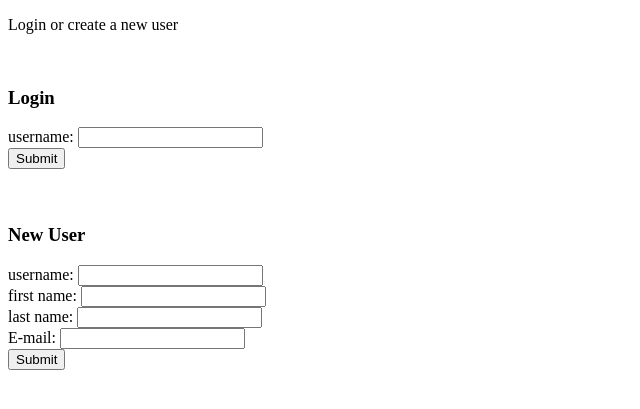
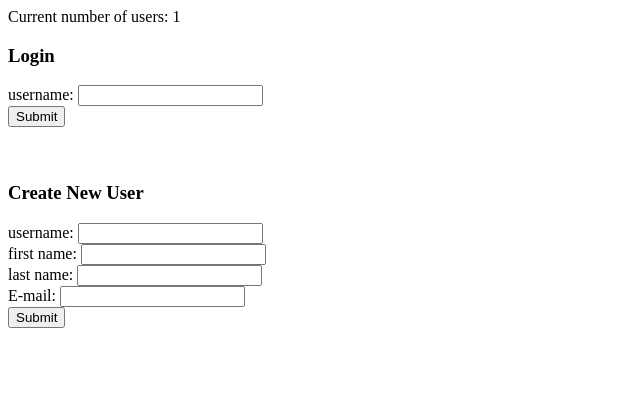
Before and after one commit to t4ls/todoapp, a PHP site: page /newtask/login.php in a window 1280 px wide. Shown: the top 409 px of the page, without its empty margins (0-640 px from the left). Run offline with PHP 8.4, Linux system fonts and the light colour scheme; tables that the repository leaves empty hold one stand-in row (values such as "Sample post").

Commit message:
login page now checks if users exist and will not allow new users with the same username

```diff
--- a/html/newtask/login.php
+++ b/html/newtask/login.php
@@ -1,33 +1,104 @@
 <!DOCTYPE html>
+
+<?php
+
+	$servername = "localhost";
+	$username = "root";
+	$password = "monkey";
+	$dbname = "t4ls_todo";
+	$conn = new mysqli($servername, $username, $password, $dbname);
+	$arr = array();
+	$ii = 0;
+	$srows = mysqli_query($conn,"SELECT username FROM users");
+	if ($srows->num_rows > 0) {
+	        while($row = $srows->fetch_assoc()) {
+	        $arr[$ii] = $row["username"];
+	        $ii++;
+	    	}
+	}
+	else {
+	        echo "0 results, no users exist\n";
+	}
+echo "Current number of users: ".count($arr);
+$conn->close();
+?>
+
+
+
+
+
+
+
 <html>
 <head>
-<p> Login or create a new user </p>
 <br>
-
-
 <script>
-function validateForm() {
-    var x = document.forms["myForm"]["username"].value;
+function validateLogin() {
+    var x = document.forms["login"]["username"].value;
     if (x == "" || x==null) {
         alert("A username is required");
         return false;
     }
+	var users = <?php echo json_encode($arr); ?>;
+	for (jj=0; jj < users.length; jj++){
+		if (users[jj]==x) {
+		return true;
+		}
+	}
+	alert("The username does not exist");
+    return false;
+}
+
+
+function validateNew() {
+    var x = document.forms["newuser"]["username"].value;
+    if (x == "" || x==null) {
+        alert("A username is required");
+        return false;
+    }
+
+    	var users = <?php echo json_encode($arr); ?>;
+		for (jj=0; jj < users.length; jj++){
+		if (users[jj]==x) {
+		alert("That username already exists");
+		return false;
+		}
+	}
+
+    var x = document.forms["newuser"]["email"].value;
+    var atpos = x.indexOf("@");
+    var dotpos = x.lastIndexOf(".");
+    if (atpos< 1 || dotpos<atpos+2 || dotpos+2>=x.length) {
+    	alert("Not a valid e-mail address");
+    	return false;
+    }
+
+    var x = document.forms["newuser"]["first_name"].value;
+    if (x == "" || x==null) {
+        alert("A first name is required");
+        return false;
+    }
+
+    var x = document.forms["newuser"]["last_name"].value;
+    if (x == "" || x==null) {
+        alert("A last name is required");
+        return false;
+    }
+
 }
 </script>
-
 </head>
 
 <body>
-
 <h3>Login</h3>
-<form name="myForm" form action="welcome.php" onsubmit="return validateForm();" method="post">
+<form name="login" form action="welcome.php" onsubmit="return validateLogin();" method="post">
 username: <input type="text" name="username"><br>
 <input type="submit" value="Submit">
 </form>
 <br><br>
 
-<h3>New User</h3>
-<form action="newuser.php" onsubmit="return validateForm();" method="post">
+<h3>Create New User</h3>
+<form name="newuser" form action="newuser.php" onsubmit="return validateNew();" method="post">
 username: <input type="text" name="username"><br>
 first name: <input type="text" name="first_name"><br>
 last name: <input type="text" name="last_name"><br>
```
